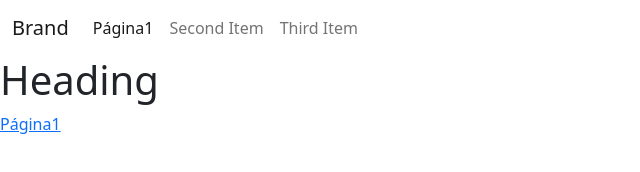
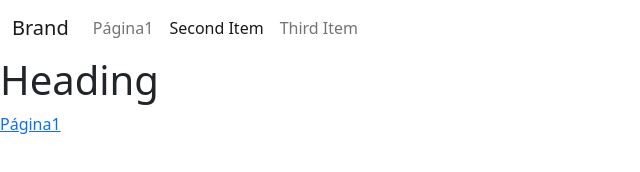
Before and after one commit to pajarohipopotamo/COMPA2, a plain HTML site: page index.html in a window 1280 px wide. Shown: the full height of the page, 0-640 px from the left. Drawn offline with Linux system fonts and the light colour scheme.

Commit message:
Update index.html

```diff
--- a/index.html
+++ b/index.html
@@ -14,8 +14,8 @@
         <div class="container-fluid"><a class="navbar-brand" href="#">Brand</a><button data-bs-toggle="collapse" class="navbar-toggler" data-bs-target="#navcol-1"><span class="visually-hidden">Toggle navigation</span><span class="navbar-toggler-icon"></span></button>
             <div class="collapse navbar-collapse" id="navcol-1">
                 <ul class="navbar-nav">
-                    <li class="nav-item"><a class="nav-link active" href="https://pajarohipopotamo.github.io/COMPA1/">Página1</a></li>
-                    <li class="nav-item"><a class="nav-link" href="#">Second Item</a></li>
+                    <li class="nav-item"><a class="nav-link" href="https://pajarohipopotamo.github.io/COMPA1/">Página1</a></li>
+                    <li class="nav-item"><a class="nav-link active" href="#">Second Item</a></li>
                     <li class="nav-item"><a class="nav-link" href="#">Third Item</a></li>
                 </ul>
             </div>
```
